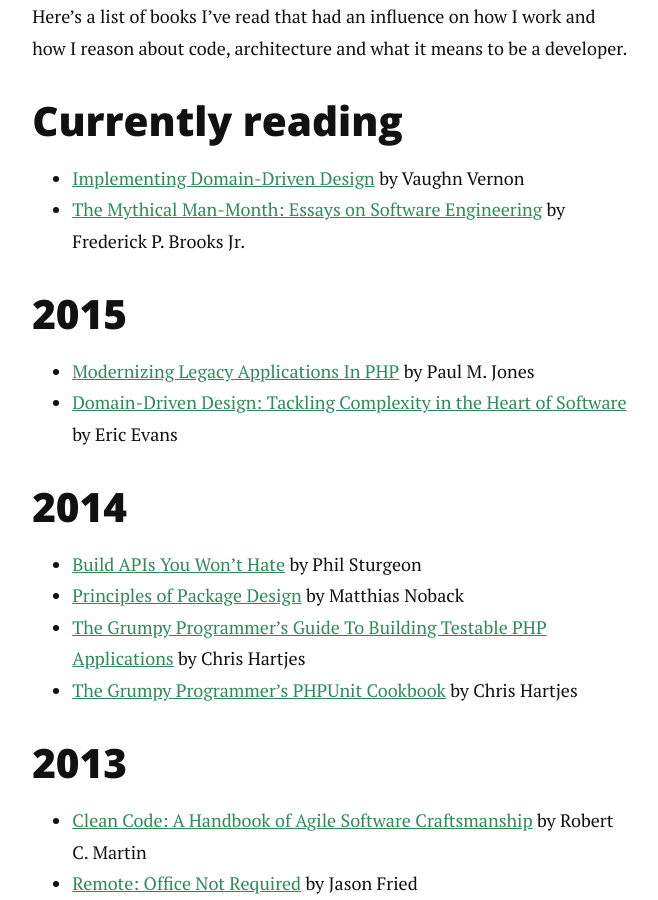
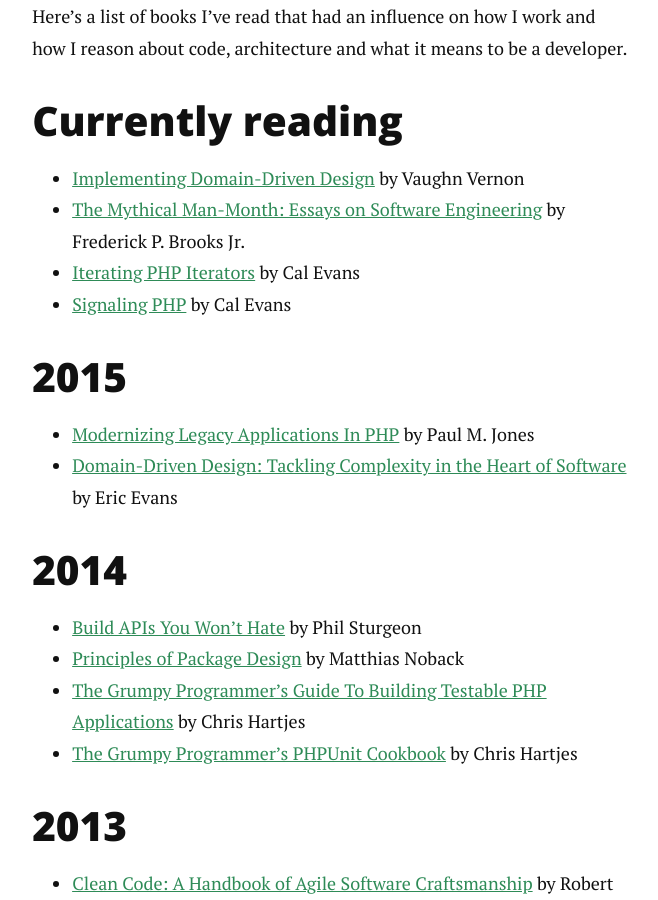
Before and after one commit to marcaube/marcaube.github.io, a Jekyll site: the page built from books.md, in a window 1280 px wide and 900 px high, scrolled down 301 px. Shown: the whole window, without its empty margins (310-968 px from the left). Built offline with Jekyll 4.4.1, drawn with Linux system fonts in a browser that asks for light colours; nearby versions of some CDN libraries; Markdown is read by kramdown in place of the engine named in the settings; comment, search, counter and statistics services are not loaded.

Commit message:
Add the two books by Cal Evans

```diff
--- a/books.md
+++ b/books.md
@@ -9,6 +9,8 @@
 
 - [Implementing Domain-Driven Design](http://www.amazon.com/gp/product/0321834577/ref=as_li_qf_sp_asin_il_tl?ie=UTF8&camp=1789&creative=9325&creativeASIN=0321834577&linkCode=as2&tag=marcaube-20&linkId=MPKTTHW5Q4KNGDSJ) by Vaughn Vernon
 - [The Mythical Man-Month: Essays on Software Engineering](http://www.amazon.com/gp/product/0201835959/ref=as_li_qf_sp_asin_il_tl?ie=UTF8&camp=1789&creative=9325&creativeASIN=0201835959&linkCode=as2&tag=marcaube-20&linkId=63QUKOCV5YPSMILW) by Frederick P. Brooks Jr.
+- [Iterating PHP Iterators](https://leanpub.com/iteratingphpiterators) by Cal Evans
+- [Signaling PHP](https://leanpub.com/signalingphp) by Cal Evans
 
 
 ## 2015
```
